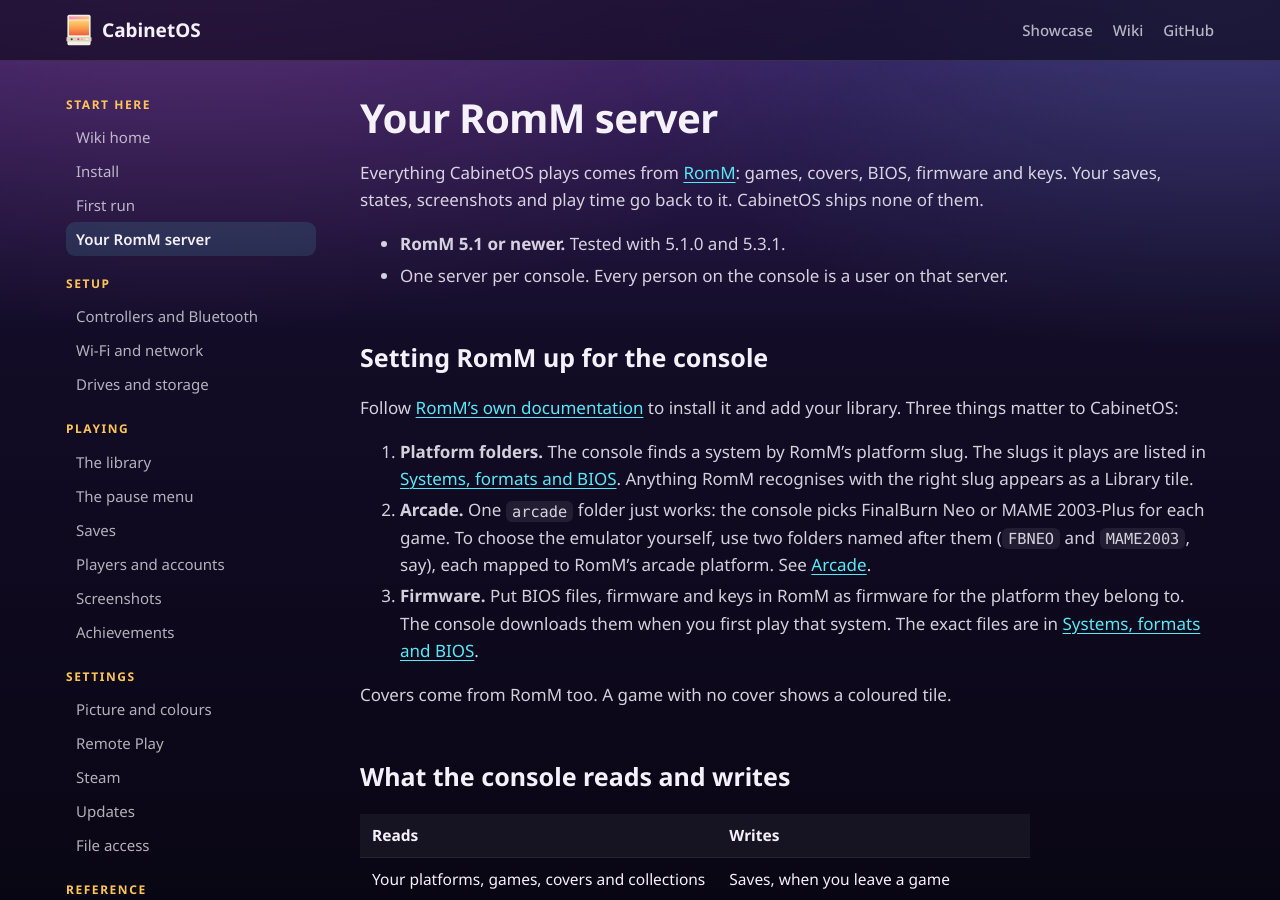
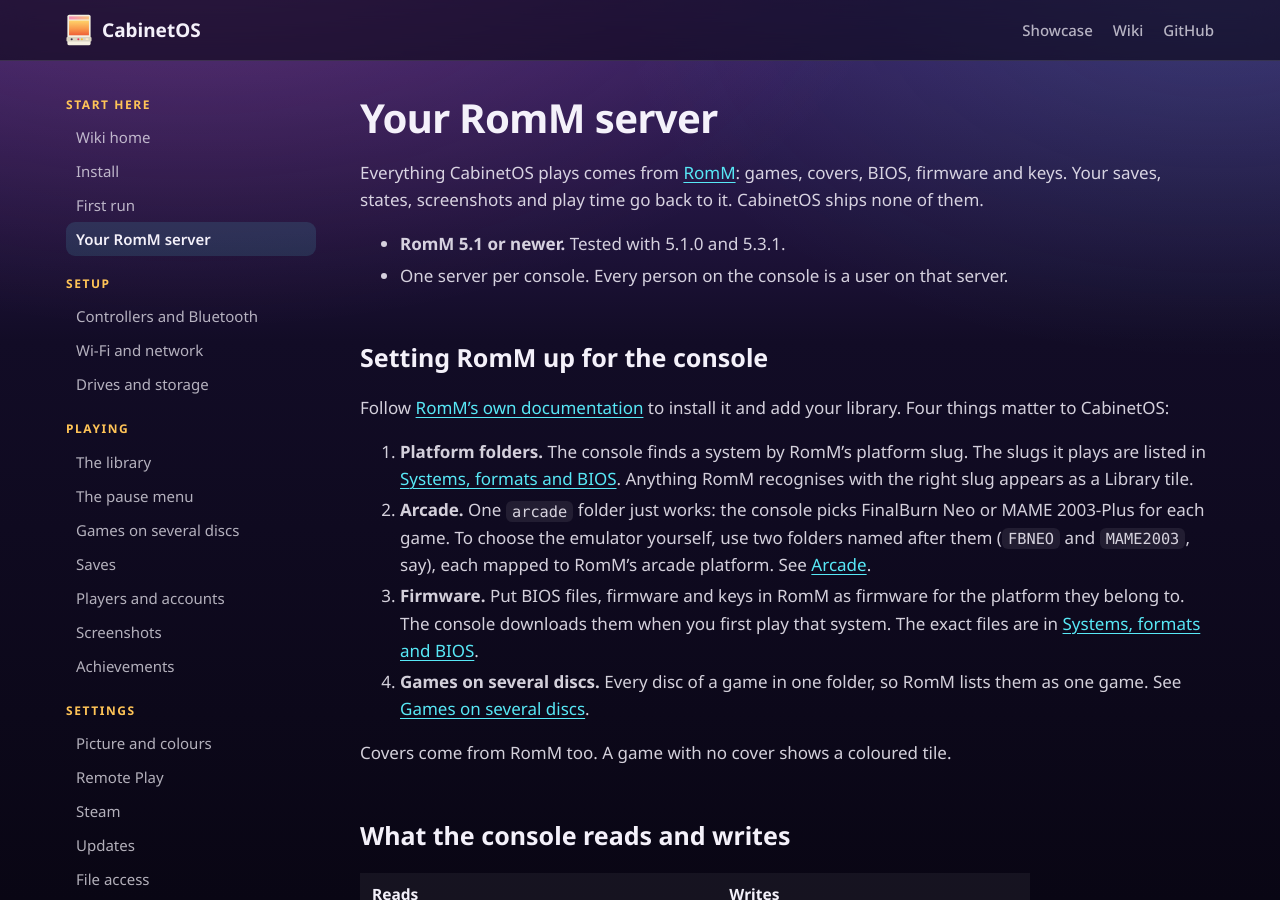
Before and after one commit to MMagTech/cabinetos, a Jekyll site: the page built from docs/wiki/romm.md, in a window 1280 px wide and 900 px high. Built offline with Jekyll 4.4.1, drawn with Linux system fonts in a browser that asks for light colours; our own code applies the rules of GitHub Pages for plain Markdown files.

Commit message:
Wiki: Games on several discs in the sidebar, and from the RomM page
The page went up with #342 but only the wiki index linked it; the sidebar
is docs/_data/wiki.yml. Every other page checked: all in the sidebar.

Co-Authored-By: Claude Opus 5.5 <noreply@anthropic.com>

```diff
--- a/docs/_data/wiki.yml
+++ b/docs/_data/wiki.yml
@@ -15,6 +15,7 @@
   pages:
     - { file: library.md, title: The library }
     - { file: pause-menu.md, title: The pause menu }
+    - { file: discs.md, title: Games on several discs }
     - { file: saves.md, title: Saves, states and sync }
     - { file: players.md, title: Players and accounts }
     - { file: screenshots.md, title: Screenshots }
--- a/docs/wiki/romm.md
+++ b/docs/wiki/romm.md
@@ -10,7 +10,7 @@ time go back to it. CabinetOS ships none of them.
 ## Setting RomM up for the console
 
 Follow [RomM's own documentation](https://docs.romm.app) to install it and add
-your library. Three things matter to CabinetOS:
+your library. Four things matter to CabinetOS:
 
 1. **Platform folders.** The console finds a system by RomM's platform slug.
    The slugs it plays are listed in [Systems, formats and BIOS](systems.md).
@@ -22,6 +22,8 @@ your library. Three things matter to CabinetOS:
 3. **Firmware.** Put BIOS files, firmware and keys in RomM as firmware for the
    platform they belong to. The console downloads them when you first play that
    system. The exact files are in [Systems, formats and BIOS](systems.md).
+4. **Games on several discs.** Every disc of a game in one folder, so RomM
+   lists them as one game. See [Games on several discs](discs.md).
 
 Covers come from RomM too. A game with no cover shows a coloured tile.
 
```
